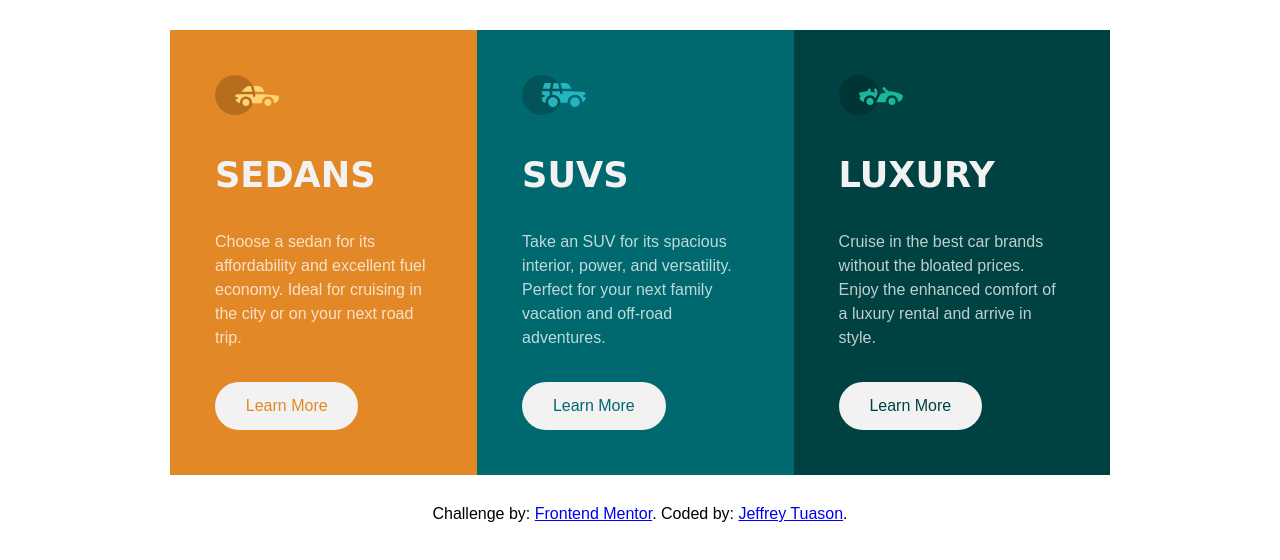
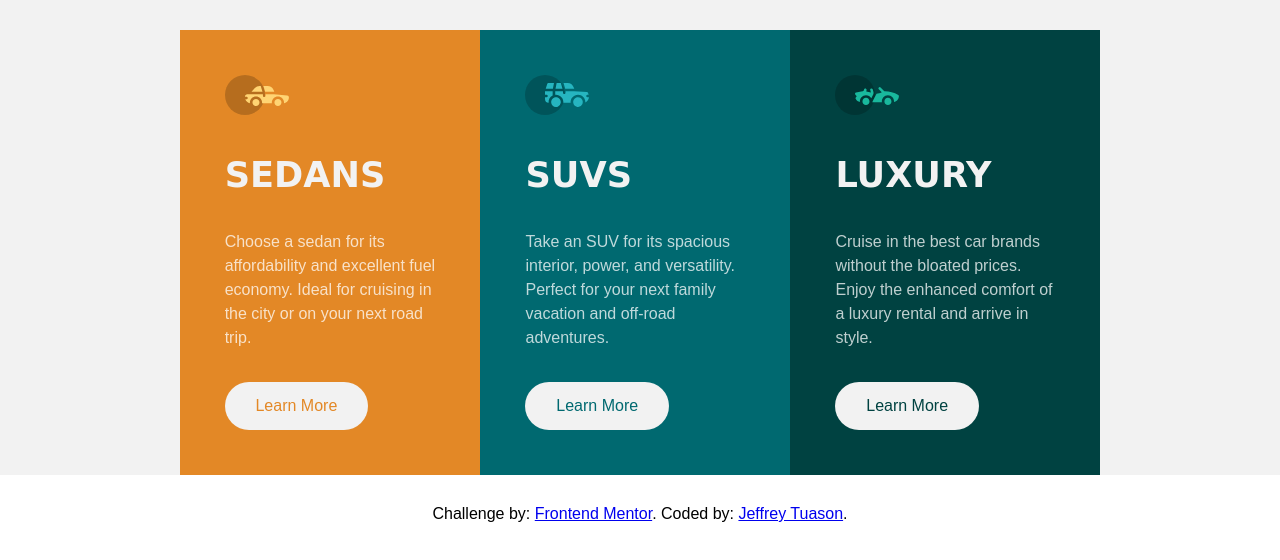
Before and after one commit to Tuason066/3-Column-Preview-Card-Component, a plain HTML site: page index.html in a window 1280 px wide. Drawn offline with Linux system fonts and the light colour scheme; a web font is replaced by a local one.

Commit message:
Add files via upload

```diff
--- a/css/style.scss
+++ b/css/style.scss
@@ -128,7 +128,7 @@ p {
 @media (min-width: 800px) {
 
     .container {
-        max-width: 940px;
+        max-width: 920.7px;
         display: flex;
     }
 }
```
Also changed, not shown: css/style.css, 1 other file.
